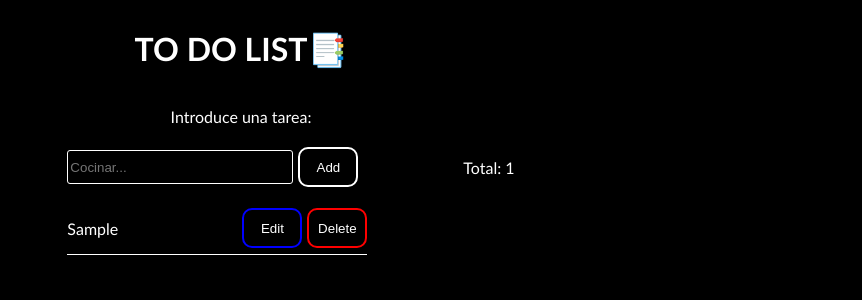
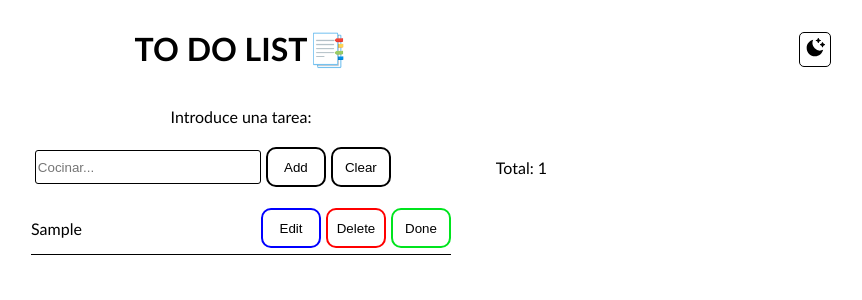
Before and after one commit to Jozefpv/To-Do-List, a React (Vite) app: page / in a window 1280 px wide. Both pictures are taken after typing "Sample" into the empty fields and a click on the button "Add". Shown: the top 300 px of the page, without its empty margins (399-1261 px from the left). Built offline with nearby package versions, Linux system fonts and the light colour scheme.

Commit message:
añadido done task

```diff
--- a/package.json
+++ b/package.json
@@ -14,6 +14,7 @@
     "kursor": "^0.1.6",
     "react": "^18.2.0",
     "react-dom": "^18.2.0",
+    "react-icons": "^4.8.0",
     "uuid": "^9.0.0"
   },
   "devDependencies": {
--- a/src/App.css
+++ b/src/App.css
@@ -1,7 +1,7 @@
-html{
-  background-color: black;
-}
+
 .padre{
+  background-color: white;
+  color:black;
   width: 100%;
   display: flex;
   flex-direction: column;
@@ -9,3 +9,14 @@ html{
   align-items: center;
   font-family: 'Trebuchet MS', 'Lucida Sans Unicode', 'Lucida Grande', 'Lucida Sans', Arial, sans-serif;
 }
+
+.testing{
+  background-color: black;
+  color:white;
+  width: 100%;
+  display: flex;
+  flex-direction: column;
+  justify-content: center;
+  align-items: center;
+  font-family: 'Trebuchet MS', 'Lucida Sans Unicode', 'Lucida Grande', 'Lucida Sans', Arial, sans-serif;
+}
--- a/src/App.jsx
+++ b/src/App.jsx
@@ -1,11 +1,33 @@
 import './App.css'
+import Night from './components/Night'
 import Form from './components/Form.jsx'
+import { useContext, useEffect } from 'react'
+import {NightContext} from './context/night.jsx'
 function App() {
+  const {night} = useContext(NightContext)
+
+  useEffect(()=>{
+    const htmlTag = document.querySelector('html');
+    if(night===false){
+
+      htmlTag.style.backgroundColor = 'black';
+      htmlTag.style.color = 'white';
+    }else if(night){
+      htmlTag.style.backgroundColor = 'white';
+      htmlTag.style.color = 'black';
+    }
+  }, [night])
+
   return (
-    <div className='padre'>
-      <h1>TO DO LIST📑</h1>
-      <Form/>
-    </div>
+
+      <div className={night ? 'padre' : 'testing'}>
+        <div style={{ display: "flex", alignItems: "center" }}>
+          <h1>TO DO LIST📑</h1>
+          <Night />
+        </div>
+        <Form />
+      </div>
+
   )
 }
 
--- a/src/components/Form.css
+++ b/src/components/Form.css
@@ -12,6 +12,16 @@
 .tareasContainer {
     margin-top: 10px;
     height: 50px;
+}
+
+.totalText{
+    position: relative;
+    transform: translate(100px, 0px);
+}
+
+.scrollContainer{
+    height: 250px;
+    overflow-y: auto;
 }
 
 .inputPrincipal {
@@ -37,3 +47,60 @@
     cursor: pointer;
     transition: 0.2s;
 }
+
+.clearButton {
+    height: 40px;
+    width: 60px;
+    border-radius: 10px;
+    border: 2px solid rgb(255, 255, 255);
+    background-color: transparent;
+    color: white;
+}
+
+.clearButton:hover{
+    background-color: rgba(255, 255, 255, 0.4);
+    cursor: pointer;
+    transition: 0.2s;
+}
+
+
+
+
+.inputPrincipalWhite {
+    height: 30px;
+    width: 220px;
+    border-radius: 3px;
+    background-color: transparent;
+    border: 1px solid black;
+    color: black;
+}
+
+.addButtonWhite {
+    height: 40px;
+    width: 60px;
+    border-radius: 10px;
+    border: 2px solid rgb(0, 0, 0);
+    background-color: transparent;
+    color: black;
+}
+
+.addButtonWhite:hover{
+    background-color: rgba(0, 0, 0, 0.4);
+    cursor: pointer;
+    transition: 0.2s;
+}
+
+.clearButtonWhite {
+    height: 40px;
+    width: 60px;
+    border-radius: 10px;
+    border: 2px solid rgb(0, 0, 0);
+    background-color: transparent;
+    color: black;
+}
+
+.clearButtonWhite:hover{
+    background-color: rgba(0, 0, 0, 0.4);
+    cursor: pointer;
+    transition: 0.2s;
+}
--- a/src/components/Form.jsx
+++ b/src/components/Form.jsx
@@ -1,10 +1,13 @@
-import { useState } from "react"
+import { useContext, useEffect, useState } from "react"
 import './Form.css'
 import Item from "./Item"
 import { v4 as uuidv4 } from 'uuid';
+import { NightContext } from "../context/night";
 function Form() {
     const [data, setData] = useState('')
     const [list, setList] = useState(null)
+    const [doneTask, setDoneTask] = useState(null)
+    const { night } = useContext(NightContext)
 
     const handleSubmit = (e) => {
         e.preventDefault()
@@ -22,25 +25,63 @@ function Form() {
         setData(e.target.value)
     }
 
+    useEffect(() => {
+        if (list === null) {
+            const lsList = JSON.parse(localStorage.getItem('list'));
+            if (lsList) {
+                setList(lsList);
+            }
+        }
+    }, []);
+
+    useEffect(() => {
+        localStorage.setItem('list', JSON.stringify(list));
+    }, [list]);
+
     return (
+        <>
             <div>
                 <p className="titleInput">Introduce una tarea:</p>
                 <form className="formContent" onSubmit={handleSubmit}>
-                <input className="inputPrincipal" placeholder="Cocinar..." type='text' name="tarea" value={data} onChange={(event => handleChange(event))} />
-                <button className="addButton">Add</button>
-                <p style={{position:"relative", transform: "translate(100px, 0px)"}}>Total: {list === null ? 0 : list.length}</p>
+                    <input className={night ? "inputPrincipalWhite" : "inputPrincipal"} placeholder="Cocinar..." type='text' name="tarea" value={data} onChange={(event => handleChange(event))} />
+                    <button className={night ? "addButtonWhite" : "addButton"}>Add</button>
+                    <button className={night ? "clearButtonWhite" : "clearButton"} onClick={() => setList('')}>Clear</button>
+                    <p className="totalText">Total: {list === null ? 0 : list.length}</p>
                 </form>
-            {console.log(list)}
                 {list && (
-                list.map((item) => {
+                    <div className="scrollContainer">
+                        {list.map((item) => {
                             return (
                                 <div key={item.id} className="tareasContainer">
-                            <Item set={setList} data={item} />
+                                    <Item done={setDoneTask} set={setList} data={item} />
                                 </div>
                             )
-                })
+                        })}
+                    </div>
                 )}
             </div>
+            {doneTask !== null && doneTask !== "" ? (
+                <div style={{ marginTop: "50px" }}>
+                    <div style={{ display: "flex", alignItems: "center", gap: "10px" }}>
+                        <h4>Done tasks✅</h4>
+                        <button className={night ? "clearButtonWhite" : "clearButton"} onClick={() => setDoneTask(null)}>Clear</button>
+                    </div>
+                    {console.log(doneTask)}
+                    <ul>
+                        {doneTask.map(item => {
+                            return (
+                                <li key={item.id}>
+                                    <p>{item.content}</p>
+                                </li>
+                            )
+                        })}
+                    </ul>
+                </div>) : (
+                <div>
+
+                </div>
+            )}
+        </>
     )
 }
 
--- a/src/components/Item.css
+++ b/src/components/Item.css
@@ -3,9 +3,20 @@
     flex-direction: row;
     gap: 5px;
     justify-content: space-between;
-    width: 300px;
+    width: 420px;
     align-items: center;
     border-bottom: 1px solid white;
+    min-height: 100%;
+}
+
+.itemContenedorWhite {
+    display: flex;
+    flex-direction: row;
+    gap: 5px;
+    justify-content: space-between;
+    width: 420px;
+    align-items: center;
+    border-bottom: 1px solid black;
     min-height: 100%;
 }
 
@@ -18,6 +29,15 @@
     color: white;
 }
 
+.editButtonWhite {
+    height: 40px;
+    width: 60px;
+    border-radius: 10px;
+    border: 2px solid blue;
+    background-color: transparent;
+    color: black;
+}
+
 .deleteButton {
     height: 40px;
     width: 60px;
@@ -25,6 +45,15 @@
     border: 2px solid red;
     background-color: transparent;
     color: white;
+}
+
+.deleteButtonWhite {
+    height: 40px;
+    width: 60px;
+    border-radius: 10px;
+    border: 2px solid red;
+    background-color: transparent;
+    color: black;
 }
 
 .doneButton {
@@ -36,6 +65,15 @@
     color: white;
 }
 
+.doneButtonWhite {
+    height: 40px;
+    width: 60px;
+    border-radius: 10px;
+    border: 2px solid rgb(0, 228, 30);
+    background-color: transparent;
+    color: black;
+}
+
 .backButton{
     height: 40px;
     width: 60px;
@@ -43,6 +81,15 @@
     border: 2px solid yellow;
     background-color: transparent;
     color: white;
+}
+
+.backButtonWhite{
+    height: 40px;
+    width: 60px;
+    border-radius: 10px;
+    border: 2px solid yellow;
+    background-color: transparent;
+    color: black;
 }
 
 .buttonContainer{
@@ -58,6 +105,14 @@
     background-color: transparent;
     border: 1px solid white;
     color: white;
+}
+
+.inputItemWhite{
+    height: 25px;
+    border-radius: 3px;
+    background-color: transparent;
+    border: 1px solid black;
+    color: black;
 }
 
 .form{
@@ -92,3 +147,28 @@
     transition: 0.2s;
 
 }
+
+.editButtonWhite:hover{
+    background-color: rgba(0, 60, 255, 0.4);
+    cursor: pointer;
+    transition: 0.2s;
+}
+
+.deleteButtonWhite:hover{
+    background-color: rgba(255, 0, 0, 0.4);
+    cursor: pointer;
+    transition: 0.2s;
+}
+
+.doneButtonWhite:hover{
+    background-color: rgba(72, 255, 0, 0.4);
+    cursor: pointer;
+    transition: 0.2s;
+}
+
+.backButtonWhite:hover{
+    background-color: rgba(248, 227, 0, 0.4);
+    cursor: pointer;
+    transition: 0.2s;
+
+}
--- a/src/components/Item.jsx
+++ b/src/components/Item.jsx
@@ -1,10 +1,12 @@
-import { useState } from 'react'
+import { useContext, useState } from 'react'
 import './Item.css'
+import { NightContext } from '../context/night'
 function Item(props) {
 
-    const { data, set } = props
+    const { done, data, set } = props
     const [editing, setEditing] = useState(false)
     const [text, setText] = useState(data.content)
+    const { night } = useContext(NightContext)
 
     const handleDelete = () => {
         const id = data.id
@@ -15,32 +17,51 @@ function Item(props) {
         setText(e.target.value)
     }
 
+    const handleDone = () => {
+        done((prevState) => {
+            const newDone = {
+                id: data.id,
+                content: text
+            }
+            if (prevState === null) {
+               return [newDone]
+            } else {
+               return [newDone, ...prevState]
+            }
+        }
+        )
+        set(prevState => prevState.filter(item => item.id !== data.id))
+    }
+
     const modificated = () => {
-        return(
+        return (
             <>
                 <p>{text}</p>
 
                 <div className='buttonContainer'>
-                        <button className="editButton" onClick={()=> setEditing(true)}>Edit</button>
-                        <button className="deleteButton" onClick={handleDelete}>Delete</button>
+                    <button className={night ? "editButtonWhite" : "editButton"} onClick={() => setEditing(true)}>Edit</button>
+                    <button className={night ? "deleteButtonWhite" : "deleteButton"} onClick={handleDelete}>Delete</button>
+                    <button className={night ? "doneButtonWhite" : "doneButton"} onClick={handleDone}>Done</button>
                 </div>
             </>
-        )}
+        )
+    }
 
     const noModificated = () => {
-            return(
+        return (
             <form className='form'>
-                        <input className="inputItem" value={text} onChange={handleChange}></input>
+                <input className={night ? "inputItemWhite" : "inputItem"} value={text} onChange={handleChange}></input>
 
                 <div className='buttonContainer'>
-                            <button className="doneButton" onClick={()=>setEditing(false)}>Done</button>
-                            <button className="backButton" onClick={()=>setEditing(false)}>Back</button>
+                    <button className={night ? "doneButtonWhite" : "doneButton"} onClick={() => setEditing(false)}>Done</button>
+                    <button className={night ? "backButtonWhite" : "backButton"} onClick={() => setEditing(false)}>Back</button>
                 </div>
             </form>
-            )}
+        )
+    }
 
     return (
-        <div className="itemContenedor">
+        <div className={night ? "itemContenedorWhite" : "itemContenedor"}>
             {editing ? noModificated() : (
                 modificated()
             )}
--- /dev/null
+++ b/src/components/Night.css
@@ -0,0 +1,30 @@
+.nightContainer{
+    position: absolute;
+    right: 0;
+    margin-right: 50px;
+}
+
+.whiteMode{
+    border: 1px solid black;
+    padding: 5px;
+    border-radius: 5px;
+    transition: 0.2s;
+
+}
+
+.blackMode{
+    border: 1px solid white;
+    padding: 5px;
+    border-radius: 5px;
+    transition: 0.2s;
+}
+
+.whiteMode:hover{
+    background-color: rgb(105, 105, 105);
+    cursor: pointer;
+}
+
+.blackMode:hover{
+    background-color: rgb(111, 134, 0);
+    cursor: pointer;
+}
--- /dev/null
+++ b/src/components/Night.jsx
@@ -0,0 +1,30 @@
+import { useContext } from 'react'
+import './Night.css'
+import { NightContext } from '../context/night'
+import { RiMoonClearFill } from 'react-icons/ri';
+import { BsSun } from 'react-icons/bs';
+
+
+
+
+function Night() {
+
+  const { night, setNight } = useContext(NightContext)
+
+  return (
+    <div className="nightContainer">
+      {night ? (
+        <div className='whiteMode' onClick={() => setNight((prevState) => !prevState)}>
+          <RiMoonClearFill size={20} />
+        </div>
+      ) : (
+        <div className='blackMode' onClick={() => setNight((prevState) => !prevState)}>
+          <BsSun size={20} />
+
+        </div>
+      )}
+    </div>
+  )
+}
+
+export default Night
--- /dev/null
+++ b/src/context/night.jsx
@@ -0,0 +1,27 @@
+import { createContext, useState } from "react";
+
+export const NightContext = createContext()
+
+export function NightProvider({ children }) {
+    const [night, setNight] = useState(true)
+
+    const darkLight = () => {
+        if(night===false){
+            return {
+                backgroundColor: "white",
+                color: "black"
+            }
+        } else{
+            return {
+                backgroundColor: "black",
+                color: "white"
+            }
+        }
+    }
+
+    return (
+        <NightContext.Provider value={{ setNight, darkLight, night }}>
+            {children}
+        </NightContext.Provider>
+    )
+}
--- a/src/main.jsx
+++ b/src/main.jsx
@@ -1,8 +1,9 @@
 import ReactDOM from 'react-dom/client'
 import App from './App.jsx'
+import { NightProvider } from './context/night'
 
 ReactDOM.createRoot(document.getElementById('root')).render(
-  <div style={{backgroundColor:"black", color:"white"}}>
+  <NightProvider>
     <App />
-  </div>,
+  </NightProvider>
 )
```
Also changed, not shown: 1 other file (tests, documents, lock files or other folders). Lines whose indentation alone changed are shown as unchanged.
